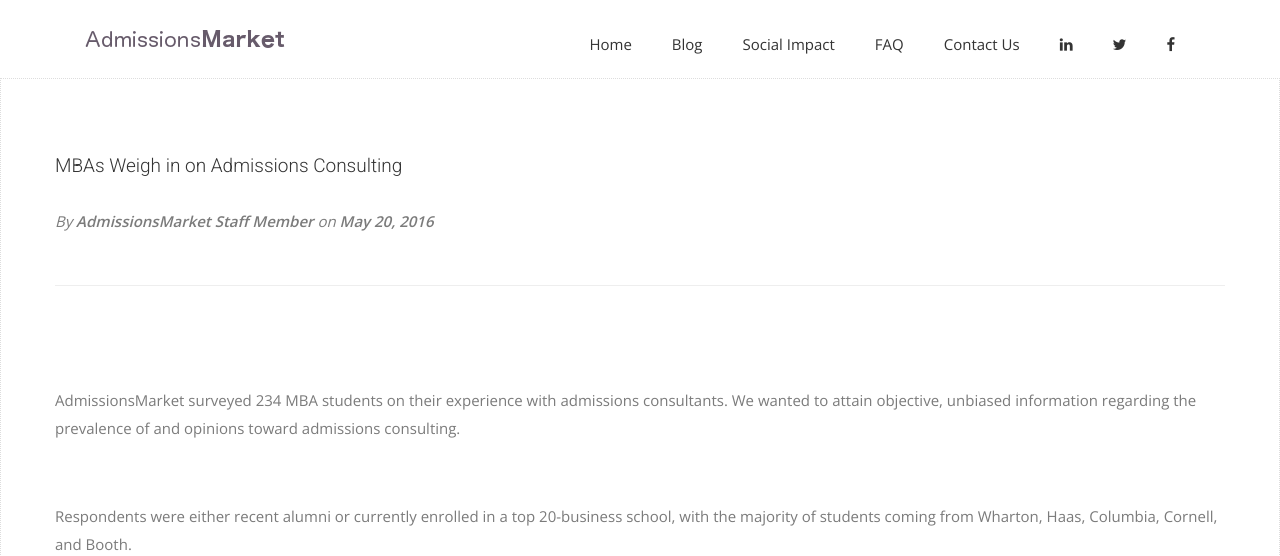
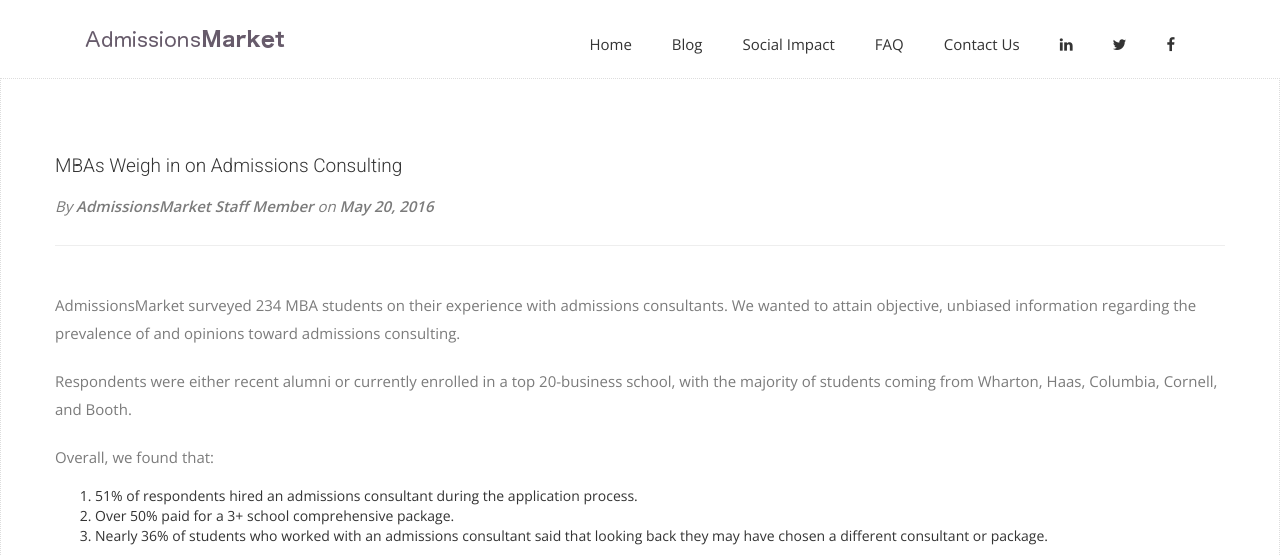
Before and after one commit to dsardi/Eric-Natelson.github.io, a Jekyll site: the page built from _posts/2016-05-20-this-post-demonstrates-post-content-styles.md, in a window 1280 px wide. Shown: the top 556 px of the page. Built offline with Jekyll 4.4.1, drawn with Linux system fonts in a browser that asks for light colours; nearby versions of some CDN libraries; some web fonts are replaced; grey boxes are pictures that could not be loaded.

Commit message:
Fixed blog padding issue

```diff
--- a/_layouts/post.html
+++ b/_layouts/post.html
@@ -4,7 +4,7 @@
 
 <div class="post">
   <!-- Wrapper Start -->
-  <section id="intro" style="border: 1px dotted #ddd;">
+  <section id="blog-intro" style="border: 1px dotted #ddd;">
     <div class="container">
       <div class="row">
         <div>
--- a/css/airspace.css
+++ b/css/airspace.css
@@ -169,6 +169,36 @@
   margin-right: 0px;
 }
 #intro .section-title p {
+  padding-top: 20px;
+}
+
+#blog-intro {
+  padding: 40px 0;
+}
+#blog-intro .block h2 {
+  padding-top: 38px;
+  line-height: 27px;
+  margin: 0;
+}
+#blog-intro .block p {
+  color: #7B7B7B;
+  padding-top: 5px;
+  padding-bottom: 5px;
+}
+#blog-intro .block img {
+  padding-left: 40px;
+  padding-bottom: 30px;
+  width: 100%;
+}
+#blog-intro .img-right img {
+  padding-right: 20px;
+  width: 100%;
+}
+#blog-intro .section-title {
+  margin-bottom: 0px;
+  margin-right: 0px;
+}
+#blog-intro .section-title p {
   padding-top: 20px;
 }
 /*--
@@ -358,10 +388,6 @@
   border: 1px solid #DEDEDE;
   padding: 24px;
   margin: 0 auto;
-  -webkit-transition: 2s ease-in-out left;
-    -moz-transition: 2s ease-in-out left;
-    -o-transition: 2s ease-in-out left;
-    transition: 2s ease-in-out left;
 }
 #testimonial .testimonial-carousel img {
   padding-bottom: 38px;
```
Also changed, not shown: _posts/2016-05-20-this-post-demonstrates-post-content-styles.md (line endings or trailing spaces).
